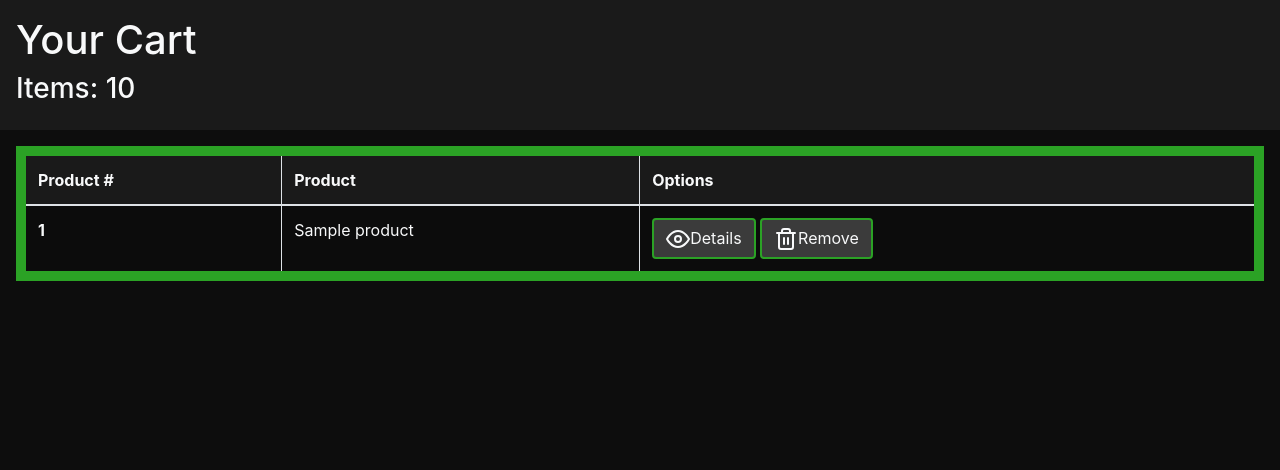
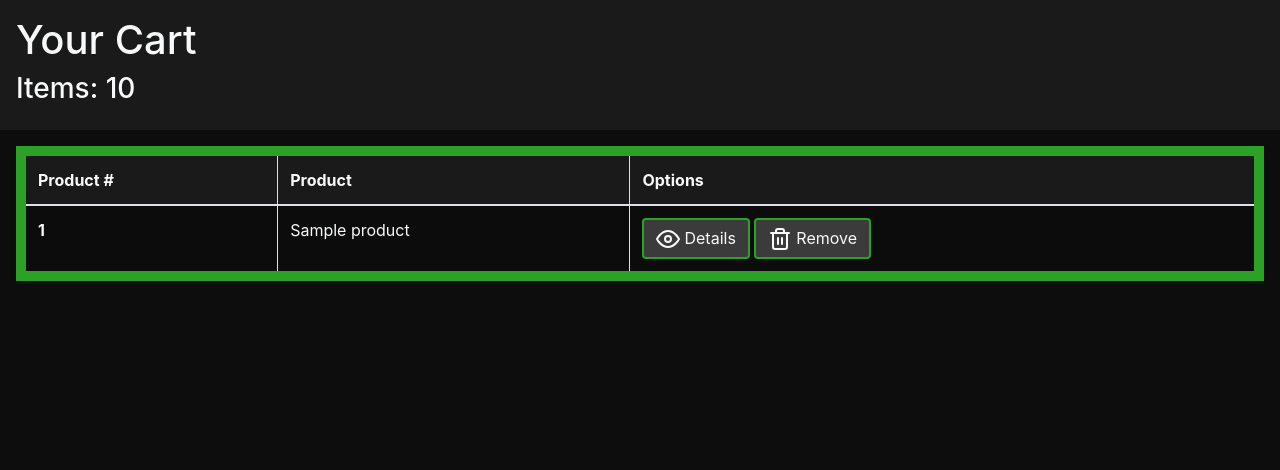
Before and after one commit to Eddie622/VoidTech, a Django app: template productApp/templates/checkout.html in a window 1280 px wide. Shown: the top 470 px of the page. Run offline with Django 3.2, Linux system fonts and the light colour scheme; the template is opened without the code that fills it: most values are stand-ins (such as "Sample title", 1, 10 or a date in 2020); some libraries are stand-ins or nearby versions.

Commit message:
minor visual tweaks

```diff
--- a/productApp/templates/checkout.html
+++ b/productApp/templates/checkout.html
@@ -38,11 +38,11 @@
                     <td>{{product.name}}</td>
                     <td><button type="button" class="iconBtn btn light-green-outline text-light light-black"
                             data-toggle="modal" data-target="#exampleModal"
-                            data-title="{{product.name}} ${{product.price}}" data-desc="{{product.desc}}"><i
+                            data-title="{{product.name}} ${{product.price}}" data-desc="{{product.desc}}"><i class="mr-1"
                                 data-feather="eye"></i><span>Details</span></button>
                         <!-- Replace witth AJAX -->
                         <a href="removeProduct/{{product.id}}/"><button type="button"
-                                class="iconBtn btn light-green-outline text-light light-black"><i
+                                class="iconBtn btn light-green-outline text-light light-black"><i class="mr-1"
                                     data-feather="trash-2"></i>Remove</button></a>
                     </td>
                 </tr>
--- a/productApp/views.py
+++ b/productApp/views.py
@@ -42,8 +42,8 @@ def search(request):
     # search (no category)
     elif 'Search' in request.POST:
         context['products'] = Product.objects.filter(name__icontains = request.POST['Search'])
-    # else a GET request was made (or a vield name was altered):
-        # use default context
+    # else a GET request was made (or a field name was altered):
+        # will use default context
 
     # serve up search results
     return render(request, 'partials/searchResult.html', context)
```
Also changed, not shown: db.sqlite3.
